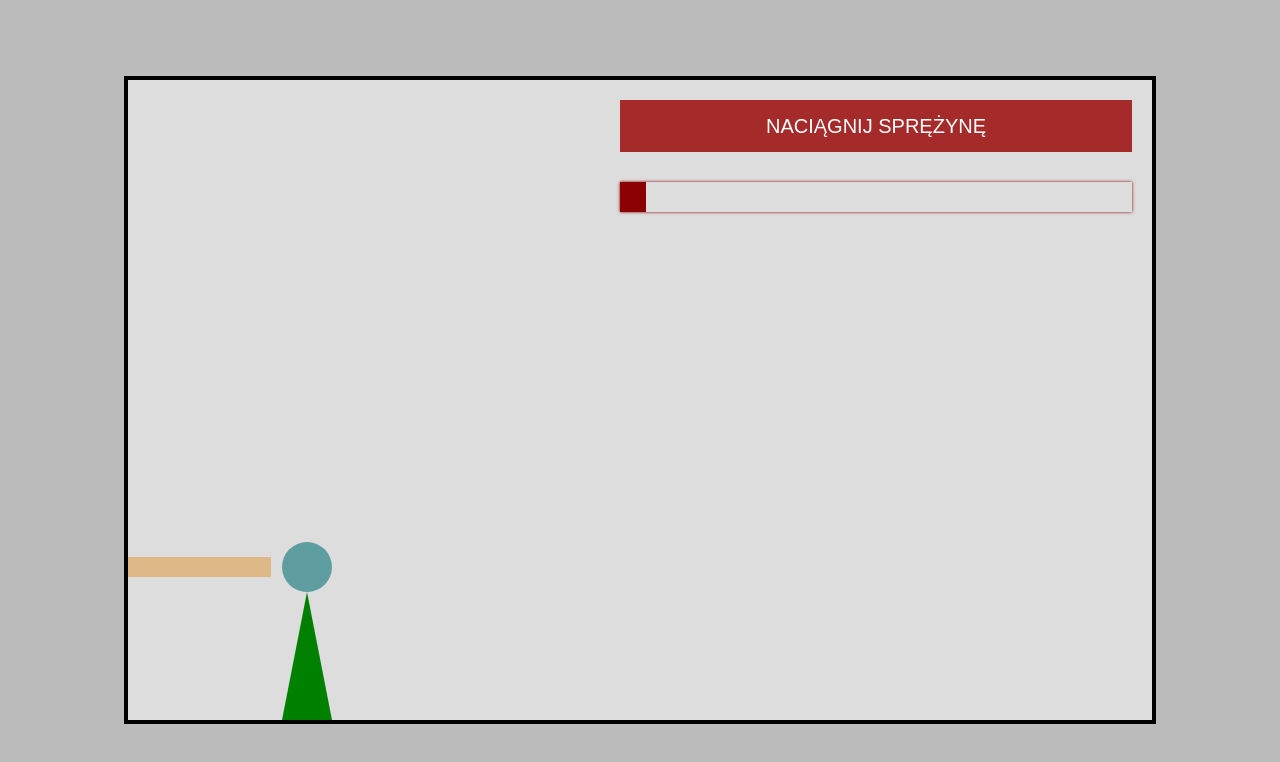
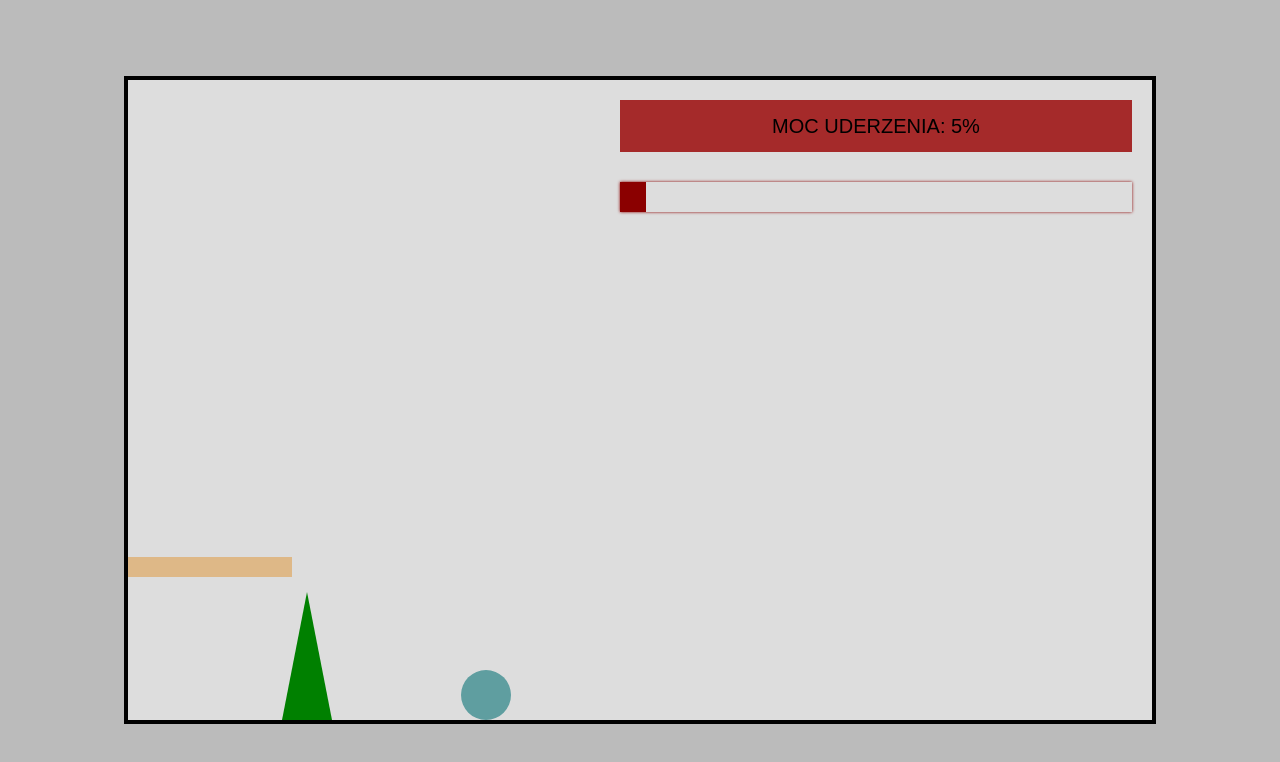
Before and after one commit to andrzejszl/kurs-projekty-css-i-javascript, a plain HTML site: page f23-animacje-css-i-javascript/spring/index.html in a window 1280 px wide. Both pictures are taken after a click on the button "NACIĄGNIJ SPRĘŻYNĘ". Drawn offline with Linux system fonts and the light colour scheme.

Commit message:
final commit

```diff
--- a/f23-animacje-css-i-javascript/spring/animation.js
+++ b/f23-animacje-css-i-javascript/spring/animation.js
@@ -0,0 +1,68 @@
+const ball = document.querySelector('.ball'),
+    btn = document.querySelector('.btn-action'),
+    spring = document.querySelector('.spring'),
+    fill = document.querySelector('.fill')
+
+const stretchSpring = () => {
+    fill.style.animationName = "fill";
+    fill.style.animationPlayState = "running";
+    spring.style.animationPlayState = "running";
+    btn.textContent = "Puść sprężynę";
+    btn.removeEventListener('mousedown', stretchSpring);
+    btn.removeEventListener('touchstart', stretchSpring);
+}
+
+const releaseSpring = () => {
+    const fillStyles = getComputedStyle(fill);
+    const fillWidth = parseInt(fillStyles.width, 10);
+    const barWidth = parseInt((getComputedStyle(document.querySelector('.bar'))).width, 10);
+    const progressPercent = (fillWidth / barWidth).toFixed(2);
+
+    btn.style.color = "black";
+    btn.textContent = `Moc uderzenia: ${(progressPercent * 100).toFixed()}%`;
+    fill.style.animationPlayState = "paused";
+
+    document.documentElement.style.setProperty("--power-x", `${30 + progressPercent * 50}%`);
+    ball.style.animation = "fly-ball-x 1s 1 forwards .15s cubic-bezier(.17, .67, .6, 1), fly-ball-y 1s 1 forwards .15s linear";
+
+    document.documentElement.style.setProperty('--spring-left', getComputedStyle(spring).left)
+
+    spring.style.animation = "release-spring .2s 1 forwards linear";
+    btn.removeEventListener('mouseup', releaseSpring);
+    btn.removeEventListener('touchend', releaseSpring);
+
+    ball.addEventListener('animationend', resetAnimation);
+
+    //alternatywa
+    const myRules = document.styleSheets[0].cssRules;
+
+    for (const i of myRules) {
+        if (i.name === "fly-ball-x") {
+            i.appendRule(`100% {left: ${30 + progressPercent * 50}%}`)
+        }
+    }
+}
+
+const resetAnimation = () => {
+    ball.removeEventListener('animationend', resetAnimation);
+
+    //reset
+    setTimeout(() => {
+        btn.addEventListener('mousedown', stretchSpring);
+        btn.addEventListener('mouseup', releaseSpring);
+        btn.addEventListener('touchstart', stretchSpring);
+        btn.addEventListener('touchend', releaseSpring);
+
+        btn.style.color = "white";
+        btn.textContent = "Naciągnij sprężynę";
+
+        spring.style.animation = "";
+        ball.style.animation = "";
+        fill.style.animationName = "none";
+    }, 2000);
+}
+
+btn.addEventListener('mousedown', stretchSpring);
+btn.addEventListener('mouseup', releaseSpring);
+btn.addEventListener('touchstart', stretchSpring);
+btn.addEventListener('touchend', releaseSpring);
--- a/f23-animacje-css-i-javascript/spring/style.css
+++ b/f23-animacje-css-i-javascript/spring/style.css
@@ -23,6 +23,7 @@ body {
     height: 50px;
     border-radius: 50%;
     background-color: cadetblue;
+    /* animation: fly-ball-x 1s cubic-bezier(.17, .67, .6, 1), fly-ball-y 1s linear; */
 }
 
 .column {
@@ -43,6 +44,8 @@ body {
     width: 17%;
     height: 20px;
     background-color: burlywood;
+    animation: spring 1.5s infinite alternate paused;
+    /* animation: release-spring .2s infinite linear; */
 }
 
 .panel {
@@ -64,7 +67,7 @@ body {
     line-height: 250%;
     user-select: none;
     cursor: pointer;
-    transition: background-color .3s linear;
+    transition: background-color .3s;
 }
 
 @media (max-width: 800px) {
@@ -88,4 +91,44 @@ body {
     width: 5%;
     height: 30px;
     background-color: darkred;
+    animation: fill 1.5s infinite alternate ease-out paused;
 }
+
+:root {
+    --spring-left: 0;
+    --power-x: 0;
+}
+
+@keyframes fill {
+    100% {
+        width: 100%;
+    }
+}
+
+@keyframes spring {
+    100% {
+        left: -14%;
+    }
+}
+
+@keyframes release-spring {
+    0% {
+        left: var(--spring-left, -14%);
+    }
+
+    100% {
+        left: -1%;
+    }
+}
+
+@keyframes fly-ball-x {
+    /* 100% {
+        left: var(--power-x, 1300px);
+    } */
+}
+
+@keyframes fly-ball-y {
+    100% {
+        bottom: 0;
+    }
+}
```
